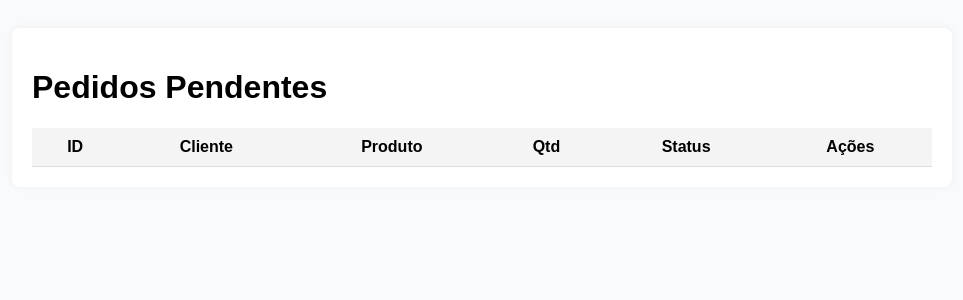
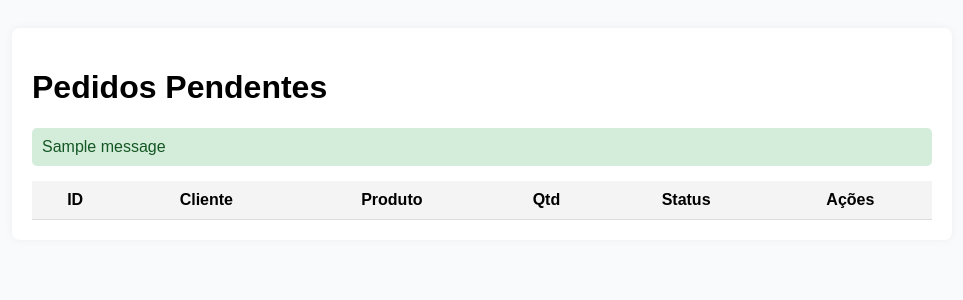
Before and after one commit to Rayanagmss/fluir, a Flask app: page /admin/usuarios in a window 1280 px wide. Shown: the top 300 px of the page, without its empty margins (158-1121 px from the left). Run offline with Flask 3, Linux system fonts and the light colour scheme; the visitor is signed in with stand-in values (Sample User, id 1); data comes from the database, SQL or seed files in the repository; one stand-in notice (Sample message) is shown; lists and menus that the app fills with data are empty.

Commit message:
Update admin_usuarios.html

```diff
--- a/app/templates/admin_usuarios.html
+++ b/app/templates/admin_usuarios.html
@@ -45,12 +45,28 @@
         }
         .btn-confirmar { background: var(--cor-sucesso); }
         .btn-enviar { background: var(--cor-primaria); }
+        .mensagem {
+            background: #d4edda;
+            color: #155724;
+            padding: 10px;
+            border-radius: 5px;
+            margin-bottom: 10px;
+        }
     </style>
 </head>
 <body>
 
 <div class="container">
     <h1>Pedidos Pendentes</h1>
+
+    <!-- Exibir mensagens flash -->
+    {% with messages = get_flashed_messages(with_categories=true) %}
+      {% if messages %}
+        {% for category, message in messages %}
+          <div class="mensagem">{{ message }}</div>
+        {% endfor %}
+      {% endif %}
+    {% endwith %}
 
     <table>
         <thead>
@@ -73,12 +89,11 @@
                 <td>{{ pedido.status }}</td>
                 <td>
                     {% if pedido.status == 'Pendente' %}
-                        <form method="POST" action="/pedidos/{{ pedido.id }}/confirmar" style="display:inline">
+                        <form method="POST" action="{{ url_for('confirmar_pedido', pedido_id=pedido.id) }}" style="display:inline">
                             <button type="submit" class="btn btn-confirmar">Confirmar</button>
                         </form>
-                    {% endif %}
-                    {% if pedido.status == 'Confirmado' %}
-                        <form method="POST" action="/pedidos/{{ pedido.id }}/enviar" style="display:inline">
+                    {% elif pedido.status == 'Confirmado' %}
+                        <form method="POST" action="{{ url_for('enviar_pedido', pedido_id=pedido.id) }}" style="display:inline">
                             <button type="submit" class="btn btn-enviar">Enviar</button>
                         </form>
                     {% endif %}
```
Lines whose indentation alone changed are shown as unchanged.
